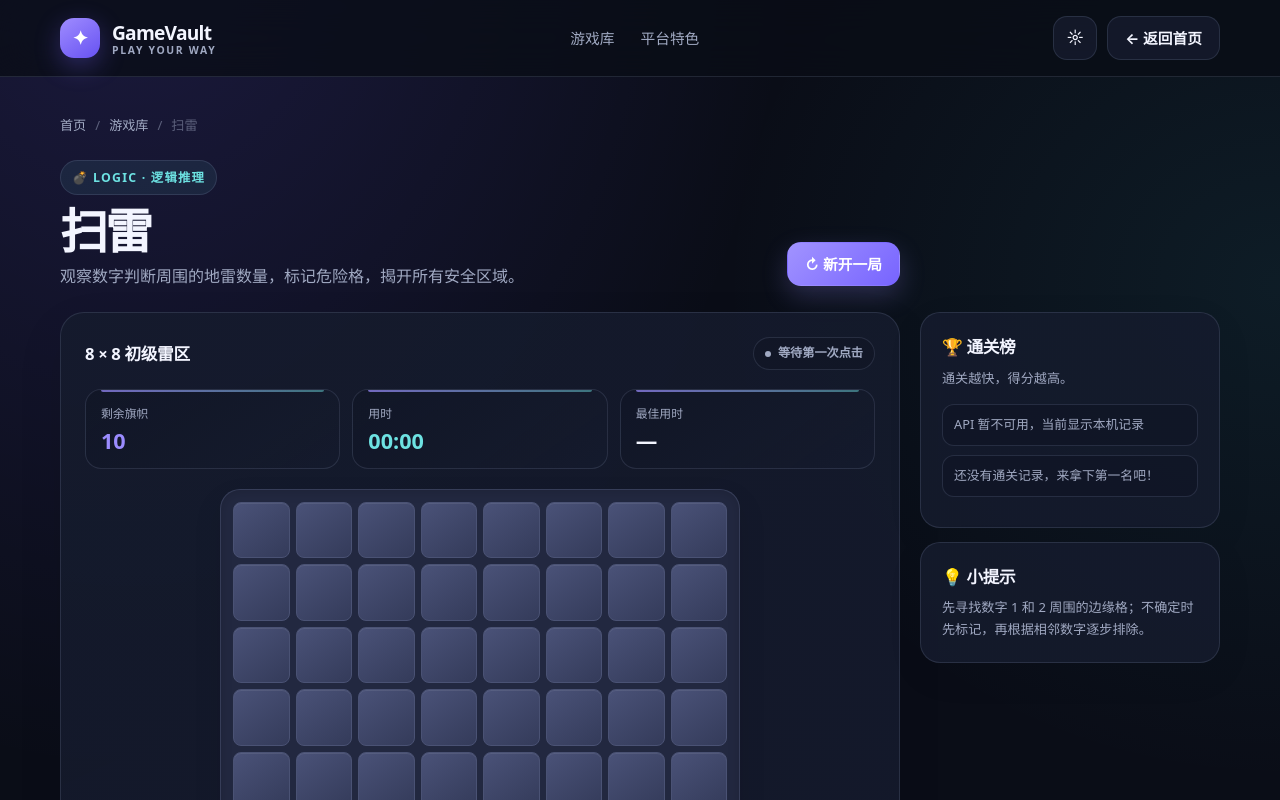
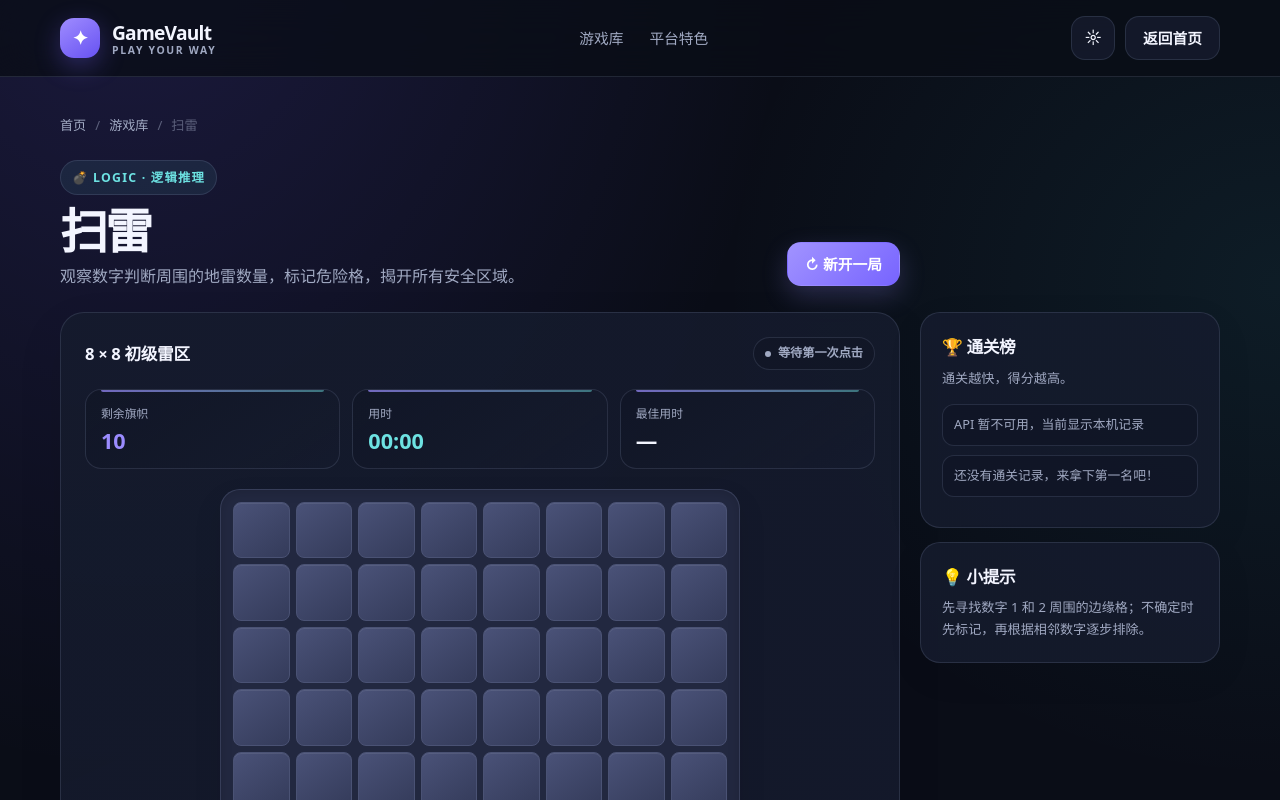
Before and after one commit to CaulKerMin/GameVault, a website: page frontend/games/minesweeper/index.html in a window 1280 px wide. Shown: the top 800 px of the page. Drawn offline with Linux system fonts and the light colour scheme; no server answers.

Commit message:
fix(ui): remove decorative arrow from home navigation

```diff
--- a/frontend/games/minesweeper/index.html
+++ b/frontend/games/minesweeper/index.html
@@ -13,7 +13,7 @@
   <header class="site-header"><div class="container header-inner">
     <a class="brand" href="../../index.html"><span class="brand-mark" aria-hidden="true">✦</span><span>GameVault<small>PLAY YOUR WAY</small></span></a>
     <nav class="nav-links" aria-label="主导航"><a href="../../index.html#games">游戏库</a><a href="../../index.html#features">平台特色</a></nav>
-    <div class="header-actions"><button class="icon-button" type="button" data-theme-toggle aria-label="切换主题">☼</button><a class="button button-secondary" href="../../index.html">← 返回首页</a></div>
+    <div class="header-actions"><button class="icon-button" type="button" data-theme-toggle aria-label="切换主题">☼</button><a class="button button-secondary" href="../../index.html">返回首页</a></div>
   </div></header>
   <main class="container game-page">
     <div class="breadcrumbs"><a href="../../index.html">首页</a><span>/</span><a href="../../index.html#games">游戏库</a><span>/</span><span>扫雷</span></div>
```
